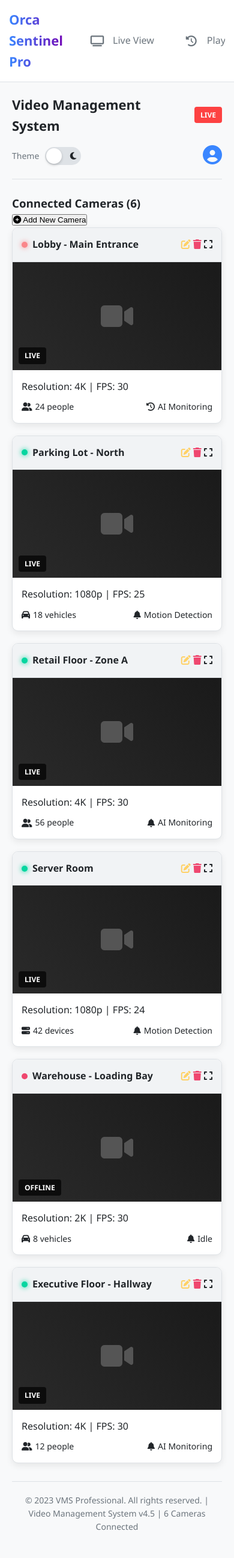
After one commit to srejus/vms, a Django app: page /cameras in a window 390 px wide. The commit adds this page. Shown: the whole page at 60% size. Run offline with Django 5.2, Linux system fonts and the light colour scheme; tables that the repository leaves empty hold one stand-in row (values such as "Sample post").

Commit message:
camera page added

```diff
--- a/home/urls.py
+++ b/home/urls.py
@@ -4,4 +4,5 @@ from .views import *
 urlpatterns = [
     path('',index_view,name='index_view'),
     path('playback',playback_view,name='playback_view'),
+    path('cameras',camera_view,name='camera_view'),
 ]
--- a/home/views.py
+++ b/home/views.py
@@ -7,3 +7,7 @@ def index_view(request):
 
 def playback_view(request):
     return render(request,'playback.html')
+
+
+def camera_view(request):
+    return render(request,'cameras.html')
--- a/static/style.css
+++ b/static/style.css
@@ -546,3 +546,179 @@
                 grid-template-columns: 1fr;
             }
         }
+
+
+                /* Popup Modal */
+        .modal-overlay {
+            position: fixed;
+            top: 0;
+            left: 0;
+            right: 0;
+            bottom: 0;
+            background-color: rgba(0, 0, 0, 0.7);
+            display: none;
+            align-items: center;
+            justify-content: center;
+            z-index: 1000;
+            padding: 20px;
+        }
+
+        .modal-overlay.active {
+            display: flex;
+        }
+
+        .modal {
+            background-color: var(--card-bg);
+            border-radius: 12px;
+            width: 100%;
+            max-width: 500px;
+            box-shadow: 0 10px 40px rgba(0, 0, 0, 0.3);
+            overflow: hidden;
+        }
+
+        .modal-header {
+            padding: 20px 24px;
+            background-color: var(--primary-light);
+            border-bottom: 1px solid var(--border-color);
+            display: flex;
+            justify-content: space-between;
+            align-items: center;
+        }
+
+        .modal-header h3 {
+            font-size: 20px;
+            font-weight: 600;
+        }
+
+        .close-modal {
+            background: none;
+            border: none;
+            font-size: 22px;
+            cursor: pointer;
+            color: var(--text-secondary);
+            transition: all 0.2s ease;
+        }
+
+        .close-modal:hover {
+            color: var(--danger-color);
+            transform: scale(1.1);
+        }
+
+        .modal-body {
+            padding: 24px;
+        }
+
+        .form-group {
+            margin-bottom: 20px;
+        }
+
+        .form-group label {
+            display: block;
+            margin-bottom: 8px;
+            font-weight: 500;
+            color: var(--text-primary);
+        }
+
+        .form-group input, .form-group select, .form-group textarea {
+            width: 100%;
+            padding: 12px 16px;
+            border-radius: 8px;
+            border: 1px solid var(--border-color);
+            background-color: var(--card-bg);
+            color: var(--text-primary);
+            font-size: 16px;
+            transition: all 0.3s ease;
+        }
+
+        .form-group input:focus, .form-group select:focus, .form-group textarea:focus {
+            outline: none;
+            border-color: var(--primary-color);
+            box-shadow: 0 0 0 3px rgba(67, 97, 238, 0.2);
+        }
+
+        .form-row {
+            display: flex;
+            gap: 15px;
+        }
+
+        .form-row .form-group {
+            flex: 1;
+        }
+
+        .modal-footer {
+            padding: 20px 24px;
+            border-top: 1px solid var(--border-color);
+            display: flex;
+            justify-content: flex-end;
+            gap: 15px;
+        }
+
+        .btn {
+            padding: 12px 24px;
+            border-radius: 8px;
+            font-weight: 600;
+            cursor: pointer;
+            transition: all 0.3s ease;
+            border: none;
+            font-size: 16px;
+        }
+
+        .btn-secondary {
+            background-color: transparent;
+            color: var(--text-secondary);
+            border: 1px solid var(--border-color);
+        }
+
+        .btn-secondary:hover {
+            background-color: var(--border-color);
+        }
+
+        .btn-primary {
+            background-color: var(--primary-color);
+            color: white;
+        }
+
+        .btn-primary:hover {
+            background-color: var(--secondary-color);
+        }
+
+        /* Camera actions */
+        .camera-actions .fa-trash {
+            color: var(--danger-color);
+        }
+
+        .camera-actions .fa-edit {
+            color: var(--warning-color);
+        }
+
+        .empty-state {
+            text-align: center;
+            padding: 60px 20px;
+            color: var(--text-secondary);
+        }
+
+        .empty-state i {
+            font-size: 60px;
+            margin-bottom: 20px;
+            opacity: 0.5;
+        }
+
+        .empty-state p {
+            font-size: 18px;
+            margin-bottom: 15px;
+        }
+
+        @media (max-width: 768px) {
+            .camera-grid {
+                grid-template-columns: 1fr;
+            }
+
+            .header h2 {
+                font-size: 22px;
+            }
+
+            .form-row {
+                flex-direction: column;
+                gap: 0;
+            }
+        }
--- /dev/null
+++ b/templates/cameras.html
@@ -0,0 +1,483 @@
+{% load static %}
+<!DOCTYPE html>
+<html lang="en">
+<head>
+    <meta charset="UTF-8">
+    <meta name="viewport" content="width=device-width, initial-scale=1.0">
+    <title>VMS Pro | Video Management System</title>
+    <link rel="stylesheet" href="https://cdnjs.cloudflare.com/ajax/libs/font-awesome/6.4.0/css/all.min.css">
+    <link rel="stylesheet" href="{% static 'style.css' %}">
+</head>
+<body class="light-mode">
+    <div class="container">
+        <!-- Sidebar -->
+        {% include 'includes/sidebar.html' %}
+
+        <!-- Main Content -->
+       <main class="main-content">
+        <!-- Header -->
+        <header class="header">
+            <h2>
+                Video Management System
+                <span class="live-badge">LIVE</span>
+            </h2>
+            <div class="header-controls">
+                <div class="theme-toggle">
+                    <span class="toggle-label">Theme</span>
+                    <div class="toggle-switch" id="themeToggle">
+                        <i class="fas fa-sun"></i>
+                        <i class="fas fa-moon"></i>
+                        <span class="toggle-slider"></span>
+                    </div>
+                </div>
+
+                <div class="user-profile">
+                    <i class="fas fa-user-circle" style="font-size: 32px; color: var(--primary-color);"></i>
+                </div>
+            </div>
+        </header>
+
+        <!-- Page Header with Add Button -->
+        <div class="page-header">
+            <h3>Connected Cameras (6)</h3>
+            <button class="add-camera-btn" id="addCameraBtn">
+                <i class="fas fa-plus-circle"></i>
+                Add New Camera
+            </button>
+        </div>
+
+        <!-- Cameras Section -->
+        <div class="camera-section">
+            <div class="camera-grid" id="cameraGrid">
+                <!-- Camera cards will be generated by JavaScript -->
+            </div>
+        </div>
+
+        <!-- Empty State (Hidden by default) -->
+        <div class="empty-state" id="emptyState" style="display: none;">
+            <i class="fas fa-video-slash"></i>
+            <p>No cameras added yet</p>
+            <p>Click the "Add New Camera" button to get started</p>
+        </div>
+
+        <!-- Footer -->
+        <footer class="footer">
+            <p>© 2023 VMS Professional. All rights reserved. | Video Management System v4.5 | <span id="cameraCount">6</span> Cameras Connected</p>
+        </footer>
+    </main>
+
+    <!-- Add Camera Modal -->
+    <div class="modal-overlay" id="cameraModal">
+        <div class="modal">
+            <div class="modal-header">
+                <h3>Add New Camera</h3>
+                <button class="close-modal" id="closeModal">&times;</button>
+            </div>
+            <div class="modal-body">
+                <form id="cameraForm">
+                    <div class="form-group">
+                        <label for="cameraName">Camera Name *</label>
+                        <input type="text" id="cameraName" placeholder="e.g. Lobby - Main Entrance" required>
+                    </div>
+
+                    <div class="form-group">
+                        <label for="cameraLocation">IP Address with port *</label>
+                        <input type="text" id="cameraLocation" placeholder="e.g. 192.168.1.1:9090" required>
+                    </div>
+
+                    <div class="form-row">
+                        <div class="form-group">
+                            <label for="username">Username *</label>
+                            <input type="text" id="cameraLocation" placeholder="e.g. admin" required>
+                        </div>
+
+                        <div class="form-group">
+                            <label for="password">Password *</label>
+                           <input type="password" id="cameraLocation" placeholder="e.g. password" required>
+                        </div>
+                    </div>
+
+
+
+                    <div class="form-group">
+                        <label for="cameraNotes">Additional Notes</label>
+                        <textarea id="cameraNotes" rows="3" placeholder="Any additional information about this camera..."></textarea>
+                    </div>
+                </form>
+            </div>
+            <div class="modal-footer">
+                <button class="btn btn-secondary" id="cancelBtn">Cancel</button>
+                <button class="btn btn-primary" id="saveCameraBtn" onclick="window.location.reload()">Add Camera</button>
+            </div>
+        </div>
+    </div>
+
+    <script>
+        // Sample camera data
+        const initialCameras = [
+            {
+                id: 1,
+                name: "Lobby - Main Entrance",
+                location: "Building A, Floor 1",
+                resolution: "4K",
+                fps: "30",
+                status: "recording",
+                features: ["ai-monitoring", "motion-detection"],
+                stats: { type: "people", count: "24" },
+                notes: "Main entrance with facial recognition"
+            },
+            {
+                id: 2,
+                name: "Parking Lot - North",
+                location: "North Parking Area",
+                resolution: "1080p",
+                fps: "25",
+                status: "online",
+                features: ["night-vision", "motion-detection"],
+                stats: { type: "vehicles", count: "18" },
+                notes: "Covers north parking zone"
+            },
+            {
+                id: 3,
+                name: "Retail Floor - Zone A",
+                location: "Retail Area, Floor 1",
+                resolution: "4K",
+                fps: "30",
+                status: "online",
+                features: ["ai-monitoring", "audio-recording"],
+                stats: { type: "people", count: "56" },
+                notes: "Main retail floor surveillance"
+            },
+            {
+                id: 4,
+                name: "Server Room",
+                location: "Building B, Basement",
+                resolution: "1080p",
+                fps: "24",
+                status: "online",
+                features: ["motion-detection"],
+                stats: { type: "devices", count: "42" },
+                notes: "Temperature and access monitoring"
+            },
+            {
+                id: 5,
+                name: "Warehouse - Loading Bay",
+                location: "Warehouse Area",
+                resolution: "2K",
+                fps: "30",
+                status: "offline",
+                features: ["night-vision", "ptz-control"],
+                stats: { type: "vehicles", count: "8" },
+                notes: "Under maintenance until Friday"
+            },
+            {
+                id: 6,
+                name: "Executive Floor - Hallway",
+                location: "Building A, Floor 10",
+                resolution: "4K",
+                fps: "30",
+                status: "online",
+                features: ["ai-monitoring", "motion-detection", "audio-recording"],
+                stats: { type: "people", count: "12" },
+                notes: "Restricted access area"
+            }
+        ];
+
+        // State management
+        let cameras = [...initialCameras];
+        let isDarkMode = false;
+        let editingCameraId = null;
+
+        // DOM elements
+        const cameraGrid = document.getElementById('cameraGrid');
+        const emptyState = document.getElementById('emptyState');
+        const cameraCount = document.getElementById('cameraCount');
+        const addCameraBtn = document.getElementById('addCameraBtn');
+        const cameraModal = document.getElementById('cameraModal');
+        const closeModal = document.getElementById('closeModal');
+        const cancelBtn = document.getElementById('cancelBtn');
+        const saveCameraBtn = document.getElementById('saveCameraBtn');
+        const cameraForm = document.getElementById('cameraForm');
+        const themeToggle = document.getElementById('themeToggle');
+
+        // Initialize the page
+        function init() {
+            renderCameras();
+            updateCameraCount();
+            setupEventListeners();
+
+            // Check for saved theme preference
+            const savedTheme = localStorage.getItem('vms-theme');
+            if (savedTheme === 'dark') {
+                enableDarkMode();
+            }
+        }
+
+        // Render all cameras
+        function renderCameras() {
+            if (cameras.length === 0) {
+                cameraGrid.style.display = 'none';
+                emptyState.style.display = 'block';
+                return;
+            }
+
+            cameraGrid.style.display = 'grid';
+            emptyState.style.display = 'none';
+
+            cameraGrid.innerHTML = '';
+
+            cameras.forEach(camera => {
+                const cameraCard = createCameraCard(camera);
+                cameraGrid.appendChild(cameraCard);
+            });
+        }
+
+        // Create a camera card element
+        function createCameraCard(camera) {
+            const card = document.createElement('div');
+            card.className = 'camera-card';
+            card.dataset.id = camera.id;
+
+            // Get status class
+            const statusClass = camera.status === 'recording' ? 'recording' :
+                               camera.status === 'online' ? 'online' : 'offline';
+
+            // Get icon based on stats type
+            const statIcon = camera.stats.type === 'people' ? 'fa-user-friends' :
+                            camera.stats.type === 'vehicles' ? 'fa-car' : 'fa-server';
+
+            // Get features text
+            const featuresText = camera.features.includes('ai-monitoring') ? 'AI Monitoring' :
+                                camera.features.includes('motion-detection') ? 'Motion Detection' :
+                                camera.status === 'recording' ? 'Recording' : 'Idle';
+
+            card.innerHTML = `
+                <div class="camera-header">
+                    <div class="camera-title">
+                        <span class="camera-status ${statusClass}"></span>
+                        ${camera.name}
+                    </div>
+                    <div class="camera-actions">
+                        <i class="fas fa-edit" title="Edit Camera"></i>
+                        <i class="fas fa-trash" title="Delete Camera"></i>
+                        <i class="fas fa-expand" title="Full Screen"></i>
+                    </div>
+                </div>
+                <div class="camera-preview">
+                    <i class="fas fa-video"></i>
+                    <div class="camera-overlay">${camera.status === 'offline' ? 'OFFLINE' : 'LIVE'}</div>
+                </div>
+                <div class="camera-info">
+                    <div>Resolution: ${camera.resolution} | FPS: ${camera.fps}</div>
+                    <div class="camera-stats">
+                        <div class="stat">
+                            <i class="fas ${statIcon}"></i>
+                            <span>${camera.stats.count} ${camera.stats.type}</span>
+                        </div>
+                        <div class="stat">
+                            <i class="fas ${camera.status === 'recording' ? 'fa-history' : 'fa-bell'}"></i>
+                            <span>${featuresText}</span>
+                        </div>
+                    </div>
+                </div>
+            `;
+
+            // Add event listeners to action buttons
+            const editBtn = card.querySelector('.fa-edit');
+            const deleteBtn = card.querySelector('.fa-trash');
+            const expandBtn = card.querySelector('.fa-expand');
+
+            editBtn.addEventListener('click', () => editCamera(camera.id));
+            deleteBtn.addEventListener('click', () => deleteCamera(camera.id));
+            expandBtn.addEventListener('click', () => expandCamera(camera.id));
+
+            return card;
+        }
+
+        // Update camera count
+        function updateCameraCount() {
+            cameraCount.textContent = cameras.length;
+        }
+
+        // Show add camera modal
+        function showAddCameraModal() {
+            editingCameraId = null;
+            cameraForm.reset();
+            document.querySelector('.modal-header h3').textContent = 'Add New Camera';
+            document.getElementById('saveCameraBtn').textContent = 'Add Camera';
+            cameraModal.classList.add('active');
+        }
+
+        // Show edit camera modal
+        function showEditCameraModal(camera) {
+            editingCameraId = camera.id;
+
+            // Populate form with camera data
+            document.getElementById('cameraName').value = camera.name;
+            document.getElementById('cameraLocation').value = camera.location;
+            document.getElementById('cameraResolution').value = camera.resolution;
+            document.getElementById('cameraFPS').value = camera.fps;
+            document.getElementById('cameraStatus').value = camera.status;
+            document.getElementById('cameraNotes').value = camera.notes || '';
+
+            // Set features (multiple select)
+            const featuresSelect = document.getElementById('cameraFeatures');
+            Array.from(featuresSelect.options).forEach(option => {
+                option.selected = camera.features.includes(option.value);
+            });
+
+            document.querySelector('.modal-header h3').textContent = 'Edit Camera';
+            document.getElementById('saveCameraBtn').textContent = 'Update Camera';
+            cameraModal.classList.add('active');
+        }
+
+        // Edit camera
+        function editCamera(id) {
+            const camera = cameras.find(c => c.id === id);
+            if (camera) {
+                showEditCameraModal(camera);
+            }
+        }
+
+        // Delete camera
+        function deleteCamera(id) {
+            if (confirm('Are you sure you want to delete this camera?')) {
+                cameras = cameras.filter(c => c.id !== id);
+                renderCameras();
+                updateCameraCount();
+            }
+        }
+
+        // Expand camera view (placeholder function)
+        function expandCamera(id) {
+            alert(`Expanding view for camera ID: ${id}\nThis would normally open a full-screen camera view.`);
+        }
+
+        // Save camera (add or update)
+        function saveCamera() {
+            // Validate form
+            if (!cameraForm.checkValidity()) {
+                cameraForm.reportValidity();
+                return;
+            }
+
+            // Get form values
+            const name = document.getElementById('cameraName').value;
+            const location = document.getElementById('cameraLocation').value;
+            const resolution = document.getElementById('cameraResolution').value;
+            const fps = document.getElementById('cameraFPS').value;
+            const status = document.getElementById('cameraStatus').value;
+            const notes = document.getElementById('cameraNotes').value;
+
+            // Get selected features
+            const featuresSelect = document.getElementById('cameraFeatures');
+            const features = Array.from(featuresSelect.selectedOptions).map(option => option.value);
+
+            // Determine stats based on location
+            let stats;
+            if (location.toLowerCase().includes('parking') || location.toLowerCase().includes('lot')) {
+                stats = { type: 'vehicles', count: Math.floor(Math.random() * 30) + 5 };
+            } else if (location.toLowerCase().includes('server') || location.toLowerCase().includes('data')) {
+                stats = { type: 'devices', count: Math.floor(Math.random() * 50) + 10 };
+            } else {
+                stats = { type: 'people', count: Math.floor(Math.random() * 100) + 10 };
+            }
+
+            if (editingCameraId) {
+                // Update existing camera
+                const cameraIndex = cameras.findIndex(c => c.id === editingCameraId);
+                if (cameraIndex !== -1) {
+                    cameras[cameraIndex] = {
+                        ...cameras[cameraIndex],
+                        name,
+                        location,
+                        resolution,
+                        fps,
+                        status,
+                        features,
+                        stats,
+                        notes
+                    };
+                }
+            } else {
+                // Add new camera
+                const newCamera = {
+                    id: Date.now(), // Simple ID generation
+                    name,
+                    location,
+                    resolution,
+                    fps,
+                    status,
+                    features,
+                    stats,
+                    notes
+                };
+
+                cameras.push(newCamera);
+            }
+
+            // Update UI
+            renderCameras();
+            updateCameraCount();
+            closeCameraModal();
+        }
+
+        // Close camera modal
+        function closeCameraModal() {
+            cameraModal.classList.remove('active');
+            cameraForm.reset();
+        }
+
+        // Toggle dark mode
+        function toggleDarkMode() {
+            if (isDarkMode) {
+                disableDarkMode();
+            } else {
+                enableDarkMode();
+            }
+        }
+
+        // Enable dark mode
+        function enableDarkMode() {
+            document.body.classList.add('dark-mode');
+            isDarkMode = true;
+            localStorage.setItem('vms-theme', 'dark');
+        }
+
+        // Disable dark mode
+        function disableDarkMode() {
+            document.body.classList.remove('dark-mode');
+            isDarkMode = false;
+            localStorage.setItem('vms-theme', 'light');
+        }
+
+        // Set up event listeners
+        function setupEventListeners() {
+            addCameraBtn.addEventListener('click', showAddCameraModal);
+            closeModal.addEventListener('click', closeCameraModal);
+            cancelBtn.addEventListener('click', closeCameraModal);
+            saveCameraBtn.addEventListener('click', saveCamera);
+            themeToggle.addEventListener('click', toggleDarkMode);
+
+            // Close modal when clicking outside
+            cameraModal.addEventListener('click', (e) => {
+                if (e.target === cameraModal) {
+                    closeCameraModal();
+                }
+            });
+
+            // Handle form submission
+            cameraForm.addEventListener('submit', (e) => {
+                e.preventDefault();
+                saveCamera();
+            });
+        }
+
+        // Initialize the application
+        document.addEventListener('DOMContentLoaded', init);
+    </script>
+    </div>
+
+    <script src="{% static 'scripts/index.js' %}"></script>
+</body>
+</html>
--- a/templates/includes/sidebar.html
+++ b/templates/includes/sidebar.html
@@ -31,7 +31,7 @@
                     <i class="fas fa-chart-line"></i>
                     Analytics
                 </a>
-                <a href="#" class="nav-item">
+                <a href="/cameras" class="nav-item {% if '/cameras' in request.path %}active{% endif %}">
                     <i class="fas fa-video"></i>
                     Cameras
                 </a>
```
